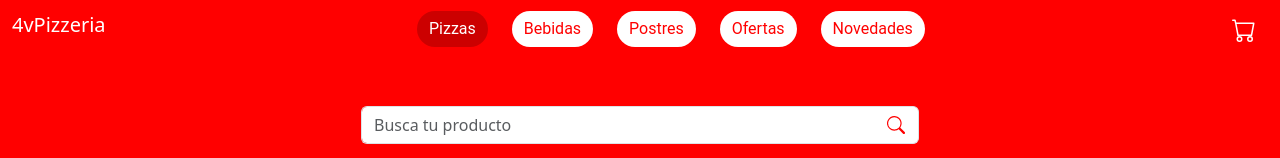
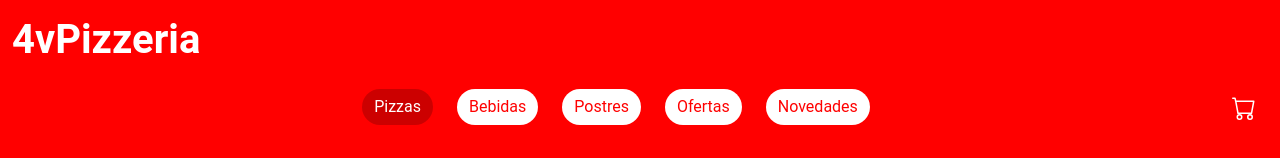
Before and after one commit to robertoestudiar-creator/4vpizzeria, an Angular app: page / in a window 1280 px wide. Shown: the top 158 px of the page. Built offline with nearby package versions, Linux system fonts and the light colour scheme.

Commit message:
feat(header): cabecera con el nombre de la pizzería

```diff
--- a/src/app/app.html
+++ b/src/app/app.html
@@ -1,2 +1,3 @@
+<app-header />
 <router-outlet />
 <app-footer />
--- a/src/app/app.ts
+++ b/src/app/app.ts
@@ -1,9 +1,10 @@
 import { Component } from '@angular/core';
 import { RouterOutlet } from '@angular/router';
+import { Header } from './components/organisms/header/header';
 import { Footer } from './components/organisms/footer/footer';
 
 @Component({
-  imports: [RouterOutlet, Footer],
+  imports: [RouterOutlet, Header, Footer],
   selector: 'app-root',
   styleUrl: './app.scss',
   templateUrl: './app.html',
--- /dev/null
+++ b/src/app/components/organisms/header/header.html
@@ -0,0 +1,3 @@
+<header class="container-fluid py-3 site-header">
+    <h1 class="m-0 site-title">{{ title() }}</h1>
+</header>
--- /dev/null
+++ b/src/app/components/organisms/header/header.scss
@@ -0,0 +1,7 @@
+@use 'main' as *;
+
+.site-title {
+  font-family: $primary-font;
+  font-weight: bold;
+  color: $light-color;
+}
--- /dev/null
+++ b/src/app/components/organisms/header/header.ts
@@ -0,0 +1,10 @@
+import { Component, input } from '@angular/core';
+
+@Component({
+  selector: 'app-header',
+  templateUrl: './header.html',
+  styleUrl: './header.scss',
+})
+export class Header {
+  title = input<string>('4vPizzeria');
+}
--- a/src/app/components/organisms/navbar/navbar.html
+++ b/src/app/components/organisms/navbar/navbar.html
@@ -1,7 +1,5 @@
-<header>
 <nav class="navbar navbar-expand-lg">
     <div class="container-fluid">
-            <h1 class="navbar-brand">4vPizzeria</h1>
         <div class="order-lg-last ms-auto me-3 me-lg-0">
             <app-cart-button [count]="cartCount()" />
         </div>
@@ -19,4 +17,3 @@
         </div>
     </div>
 </nav>
-</header>
--- a/src/app/components/organisms/navbar/navbar.scss
+++ b/src/app/components/organisms/navbar/navbar.scss
@@ -1,5 +1 @@
 @use 'main' as *;
-
-h1{
-    color: $light-color;
-}
```
Lines whose indentation alone changed are shown as unchanged.
